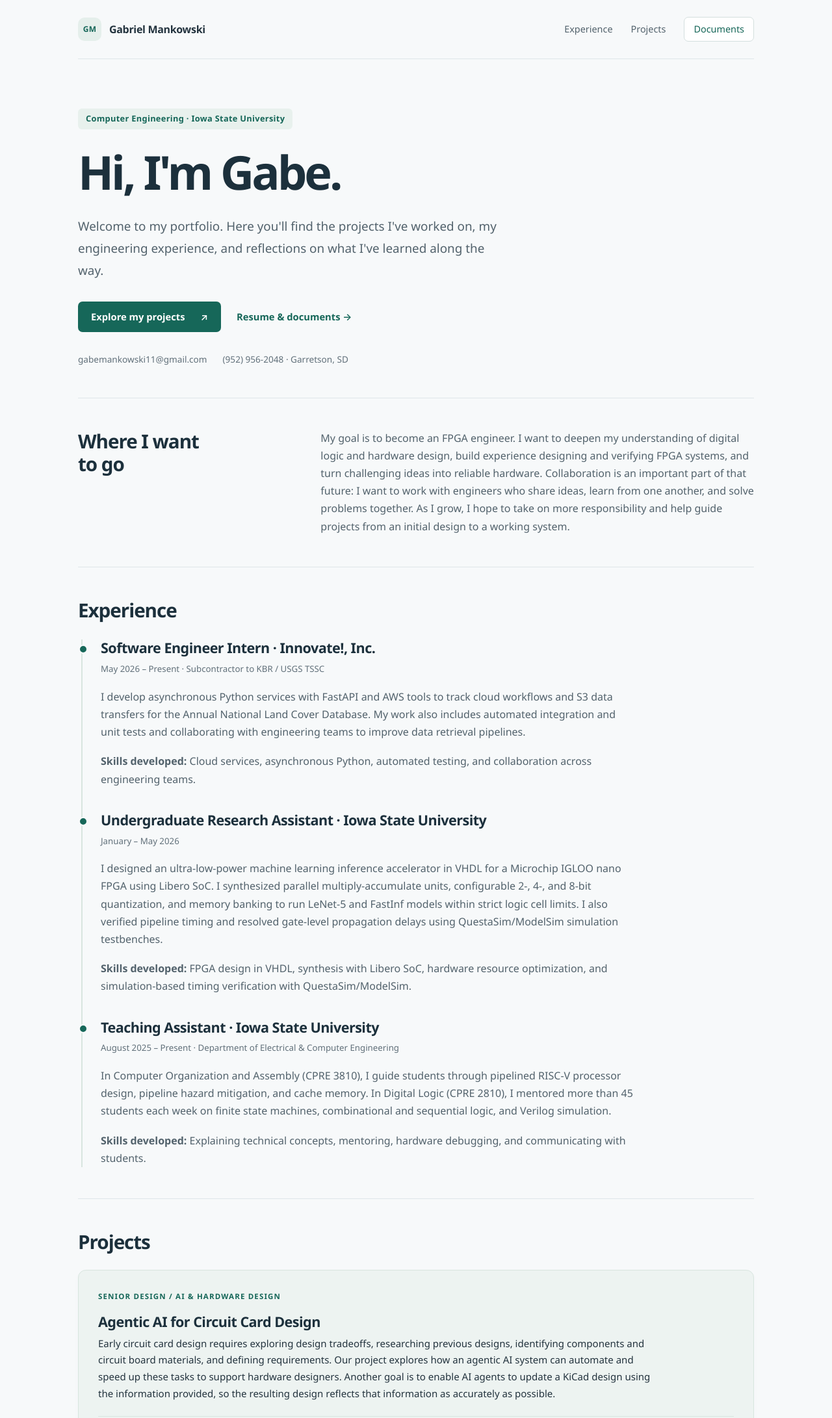
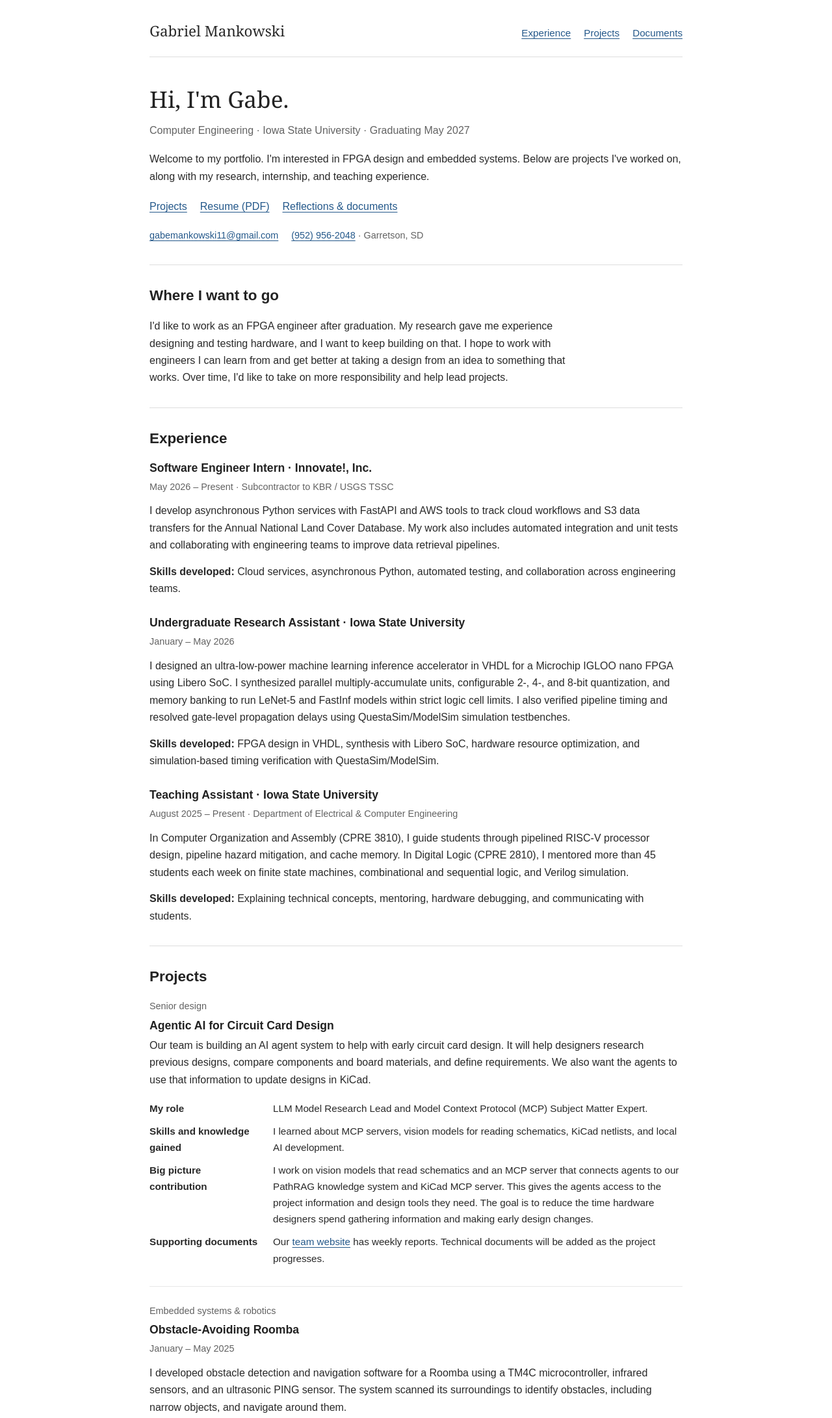
Before and after one commit to gmankow/gmankow.github.io, a plain HTML site: page index.html in a window 1280 px wide. Shown: the top 2182 px of the page at 65% size. Drawn offline with Linux system fonts and the light colour scheme.

Commit message:
updated design

```diff
--- a/index.html
+++ b/index.html
@@ -19,19 +19,20 @@
   </header>
   <main id="main">
     <section class="intro" aria-labelledby="welcome">
-      <p class="eyebrow">Computer Engineering · Iowa State University</p>
       <h1 id="welcome">Hi, I'm Gabe.</h1>
-      <p class="lead">Welcome to my portfolio. Here you'll find the projects I've worked on, my engineering experience, and reflections on what I've learned along the way.</p>
-      <div class="intro-actions">
-        <a class="button" href="#projects">Explore my projects <span aria-hidden="true">↗</span></a>
-        <a class="text-link" href="documents.html#resume">Resume &amp; documents <span aria-hidden="true">→</span></a>
+      <p class="education">Computer Engineering · Iowa State University · Graduating May 2027</p>
+      <p>Welcome to my portfolio. I'm interested in FPGA design and embedded systems. Below are projects I've worked on, along with my research, internship, and teaching experience.</p>
+      <div class="intro-links">
+        <a href="#projects">Projects</a>
+        <a href="documents/Gabe%20Mankowski%20Resume.pdf">Resume (PDF)</a>
+        <a href="documents.html">Reflections &amp; documents</a>
       </div>
       <p class="contact"><a href="mailto:gabemankowski11@gmail.com">gabemankowski11@gmail.com</a><span><a href="tel:+19529562048">(952) 956-2048</a> · Garretson, SD</span></p>
     </section>
 
     <section class="goals" aria-labelledby="goals">
       <h2 id="goals">Where I want to go</h2>
-      <p>My goal is to become an FPGA engineer. I want to deepen my understanding of digital logic and hardware design, build experience designing and verifying FPGA systems, and turn challenging ideas into reliable hardware. Collaboration is an important part of that future: I want to work with engineers who share ideas, learn from one another, and solve problems together. As I grow, I hope to take on more responsibility and help guide projects from an initial design to a working system.</p>
+      <p>I'd like to work as an FPGA engineer after graduation. My research gave me experience designing and testing hardware, and I want to keep building on that. I hope to work with engineers I can learn from and get better at taking a design from an idea to something that works. Over time, I'd like to take on more responsibility and help lead projects.</p>
     </section>
 
     <section id="experience" aria-labelledby="experience-heading">
@@ -58,23 +59,23 @@
 
     <section id="projects" aria-labelledby="project-heading">
       <h2 id="project-heading">Projects</h2>
-      <article class="senior-design">
-        <p class="project-label">Senior Design / AI &amp; hardware design</p>
+      <article>
+        <p class="project-label">Senior design</p>
         <h3>Agentic AI for Circuit Card Design</h3>
-        <p>Early circuit card design requires exploring design tradeoffs, researching previous designs, identifying components and circuit board materials, and defining requirements. Our project explores how an agentic AI system can automate and speed up these tasks to support hardware designers. Another goal is to enable AI agents to update a KiCad design using the information provided, so the resulting design reflects that information as accurately as possible.</p>
+        <p>Our team is building an AI agent system to help with early circuit card design. It will help designers research previous designs, compare components and board materials, and define requirements. We also want the agents to use that information to update designs in KiCad.</p>
         <dl>
           <dt>My role</dt>
           <dd>LLM Model Research Lead and Model Context Protocol (MCP) Subject Matter Expert.</dd>
           <dt>Skills and knowledge gained</dt>
           <dd>I learned about MCP servers, vision models for reading schematics, KiCad netlists, and local AI development.</dd>
           <dt>Big picture contribution</dt>
-          <dd>My work focuses on vision models that read schematics and an MCP server that connects agents to the project's PathRAG knowledge system and KiCad MCP server. These connections support the goal of helping agents use the provided information to make accurate updates to KiCad designs, while helping hardware designers gather information and explore circuit card designs more efficiently.</dd>
+          <dd>I work on vision models that read schematics and an MCP server that connects agents to our PathRAG knowledge system and KiCad MCP server. This gives the agents access to the project information and design tools they need. The goal is to reduce the time hardware designers spend gathering information and making early design changes.</dd>
           <dt>Supporting documents</dt>
-          <dd>Find the senior design project website on the <a href="documents.html#senior-design">documents page</a>.</dd>
+          <dd>Our <a href="https://sdmay27-16.sd.ece.iastate.edu/">team website</a> has weekly reports. Technical documents will be added as the project progresses.</dd>
         </dl>
       </article>
-      <article class="featured-project">
-        <p class="project-label">01 / Embedded systems &amp; robotics</p>
+      <article>
+        <p class="project-label">Embedded systems &amp; robotics</p>
         <h3>Obstacle-Avoiding Roomba</h3>
         <p class="date">January – May 2025</p>
         <p>I developed obstacle detection and navigation software for a Roomba using a TM4C microcontroller, infrared sensors, and an ultrasonic PING sensor. The system scanned its surroundings to identify obstacles, including narrow objects, and navigate around them.</p>
@@ -87,8 +88,8 @@
           <dd>Roomba robot, TM4C microcontroller, infrared sensors, and ultrasonic PING sensor.</dd>
         </dl>
       </article>
-      <article class="featured-project">
-        <p class="project-label">02 / Application development</p>
+      <article>
+        <p class="project-label">Application development</p>
         <h3>Android Flashcard Study App</h3>
         <p class="date">January – May 2025</p>
         <p>I helped build a Quizlet-style Android application with flashcards, classroom features, and live leaderboards. The app used Spring Boot, MySQL, and WebSockets to support stored study materials and real-time score updates.</p>
@@ -102,7 +103,7 @@
         </dl>
       </article>
       <article>
-        <p class="project-label">03 / Embedded systems</p>
+        <p class="project-label">Embedded systems</p>
         <h3>Electronic Connect 4</h3>
         <p class="date">January – May 2024</p>
         <p>Our team designed and built a fully functional Connect 4 game using programmable LEDs and an Arduino microcontroller.</p>
@@ -116,7 +117,7 @@
         </dl>
       </article>
       <article>
-        <p class="project-label">04 / Robotics</p>
+        <p class="project-label">Robotics</p>
         <h3>RoboCup Rescue</h3>
         <p class="date">September 2022 – July 2023</p>
         <p>Working with a team of three, I developed a control scheme for a 200-pound rescue robot. The project earned the highest point total in our school's competition history.</p>
@@ -130,7 +131,7 @@
         </dl>
       </article>
       <article>
-        <p class="project-label">05 / Data analysis</p>
+        <p class="project-label">Data analysis</p>
         <h3>Iowa State Datathon</h3>
         <p class="date">October 2023</p>
         <p>Our team developed a Python algorithm to calculate the average increase in car speed when cars were near semi-trucks. The project placed third in the datathon.</p>
@@ -145,10 +146,10 @@
       </article>
     </section>
 
-    <section class="documents-callout" aria-labelledby="documents-heading">
+    <section aria-labelledby="documents-heading">
       <h2 id="documents-heading">Resume &amp; reflections</h2>
       <p>My resume, general education reflection, cumulative reflection, and ethics paper are collected on a separate page.</p>
-      <a href="documents.html">Go to documents →</a>
+      <a href="documents.html">View documents</a>
     </section>
   </main>
   <footer>Gabriel Mankowski · Computer Engineering Portfolio</footer>
--- a/styles.css
+++ b/styles.css
@@ -1,95 +1,76 @@
 :root {
   color-scheme: light;
-  font-family: "Segoe UI", system-ui, -apple-system, BlinkMacSystemFont, sans-serif;
-  color: #23333e;
-  background: #f7f9fa;
-  line-height: 1.7;
-  --accent: #166759;
-  --muted: #61707a;
-  --border: #dfe6e9;
+  font-family: Arial, Helvetica, sans-serif;
+  color: #292929;
+  background: #fff;
+  line-height: 1.65;
+  --accent: #24588a;
+  --muted: #626262;
+  --border: #ddd;
 }
+
 * { box-sizing: border-box; }
 body { margin: 0; }
-a { color: var(--accent); text-underline-offset: 4px; }
-a:hover { color: #0b463b; }
-a:focus-visible { outline: 3px solid #278b79; outline-offset: 5px; }
-.site-header, main, footer { width: min(100% - 64px, 1040px); margin-inline: auto; }
-.site-header { display: flex; justify-content: space-between; align-items: center; gap: 24px; padding-block: 26px; border-bottom: 1px solid var(--border); }
-.site-name { display: inline-flex; align-items: center; gap: 12px; color: #23333e; font-weight: 650; text-decoration: none; letter-spacing: -.02em; }
-.site-name::before { content: "GM"; display: grid; place-items: center; width: 36px; height: 36px; border-radius: 10px; background: #e5efeb; color: var(--accent); font-size: .75rem; font-weight: 750; letter-spacing: .02em; }
-nav { display: flex; align-items: center; flex-wrap: wrap; gap: 28px; font-size: .9rem; }
-nav a { color: #52626c; text-decoration: none; }
-nav a:last-child { border: 1px solid #d4dfde; border-radius: 7px; padding: 6px 14px; color: var(--accent); background: #fff; }
-nav a:hover, nav a[aria-current="page"] { color: var(--accent); text-decoration: underline; }
-section { padding-block: 48px; border-bottom: 1px solid var(--border); scroll-margin-top: 28px; }
-.intro { padding-block: 76px 48px; }
-h1, h2, h3 { line-height: 1.2; font-weight: 650; color: #1c303c; }
-h1 { font-size: clamp(2.6rem, 6.5vw, 4.5rem); margin: 22px 0 24px; letter-spacing: -.055em; }
-h2 { font-size: 1.85rem; margin: 0 0 28px; letter-spacing: -.035em; }
-h3 { font-size: 1.35rem; margin: 0 0 8px; letter-spacing: -.025em; }
-p { margin: 0 0 18px; }
+a { color: var(--accent); text-underline-offset: 3px; }
+a:hover { color: #163a5d; }
+a:focus-visible { outline: 2px solid var(--accent); outline-offset: 4px; }
+.site-header, main, footer { width: min(100% - 48px, 820px); margin-inline: auto; }
+.site-header {
+  display: flex;
+  justify-content: space-between;
+  align-items: baseline;
+  flex-wrap: wrap;
+  gap: 12px 24px;
+  padding-block: 30px 20px;
+  border-bottom: 1px solid var(--border);
+}
+.site-name {
+  font-family: Georgia, "Times New Roman", serif;
+  font-size: 1.4rem;
+  color: #292929;
+  text-decoration: none;
+}
+nav { display: flex; flex-wrap: wrap; gap: 20px; font-size: .95rem; }
+nav a[aria-current="page"] { color: #292929; text-decoration: none; }
+section { padding-block: 32px; scroll-margin-top: 24px; }
+main > section + section { border-top: 1px solid var(--border); }
+.intro { padding-block: 42px 32px; }
+h1, h2, h3 { line-height: 1.3; color: #222; }
+h1 { font-family: Georgia, "Times New Roman", serif; font-size: 2.2rem; font-weight: normal; margin: 0 0 12px; }
+h2 { font-size: 1.4rem; margin: 0 0 20px; }
+h3 { font-size: 1.1rem; margin: 0 0 6px; }
+p { margin: 0 0 14px; }
 p:last-child { margin-bottom: 0; }
-.eyebrow { display: inline-block; color: var(--accent); background: #e8f1ed; padding: 5px 12px; border-radius: 6px; font-size: .8rem; font-weight: 600; letter-spacing: .025em; margin: 0; }
-.lead { font-size: 1.18rem; max-width: 650px; line-height: 1.8; color: #52626c; }
-.intro-actions { display: flex; align-items: center; flex-wrap: wrap; gap: 24px; margin-block: 30px; }
-.button { display: inline-flex; align-items: center; gap: 24px; padding: 11px 20px; background: var(--accent); color: #fff; border-radius: 7px; text-decoration: none; font-size: .92rem; font-weight: 600; }
-.button:hover { background: #0b463b; color: #fff; }
-.text-link { font-size: .92rem; font-weight: 600; text-decoration: none; }
-.text-link:hover { text-decoration: underline; }
-.contact { display: flex; flex-wrap: wrap; gap: 8px 24px; color: var(--muted); font-size: .85rem; }
-.contact a { color: var(--muted); text-decoration: none; }
-.contact a:hover { text-decoration: underline; }
-.goals { display: grid; grid-template-columns: 1fr 2fr; gap: 40px; }
-.goals h2 { max-width: 220px; }
-.goals p { margin: 0; color: #52626c; }
-#projects { display: grid; grid-template-columns: repeat(2, minmax(0, 1fr)); gap: 22px; }
-#projects > h2 { grid-column: 1 / -1; margin-bottom: 4px; }
-#projects article { padding: 30px; background: #fff; border: 1px solid var(--border); border-radius: 12px; box-shadow: 0 3px 12px #23333e04; }
-#projects .senior-design { grid-column: 1 / -1; background: #edf3f1; border-color: #d8e5df; padding: 30px; }
-.senior-design > p:not(.project-label) { max-width: 850px; }
-.senior-design dl { border-color: #d8e5df; }
-.project-label { font-size: .72rem; font-weight: 700; text-transform: uppercase; letter-spacing: .1em; color: var(--accent); margin-bottom: 16px; }
-.date, .note, .file-type { color: var(--muted); font-size: .83rem; }
-#projects article > p:not(.project-label):not(.date):not(.note) { font-size: .94rem; }
-dl { margin: 22px 0 0; padding-top: 18px; border-top: 1px solid #e9edef; font-size: .9rem; }
-dt { color: #23333e; font-size: .78rem; font-weight: 700; margin-top: 16px; }
-dt:first-child { margin-top: 0; }
-dd { color: #61707a; margin: 4px 0 0; }
-#experience article { position: relative; border-left: 2px solid #d8e5df; margin-left: 5px; padding: 0 0 36px 28px; }
-#experience article::before { content: ""; position: absolute; width: 10px; height: 10px; border-radius: 50%; top: 8px; left: -6px; background: var(--accent); border: 2px solid #f7f9fa; }
-#experience article:last-child { padding-bottom: 0; }
-#experience article p { max-width: 820px; color: #52626c; }
-#experience article .date { color: var(--muted); }
-.documents-callout { background: #eaf1ef; border: 1px solid #d8e5df; border-radius: 12px; margin-top: 40px; padding: 32px; }
-.documents-callout h2 { margin-bottom: 12px; }
-.documents-callout p { color: #52626c; }
-.documents-callout > a { font-weight: 600; font-size: .92rem; }
-.document-list { display: grid; grid-template-columns: repeat(2, minmax(0, 1fr)); gap: 20px; border: 0; padding-block: 36px 12px; }
-.document-list article { background: #fff; border: 1px solid var(--border); border-radius: 12px; padding: 28px; scroll-margin-top: 20px; }
-.document-list h2 { font-size: 1.2rem; margin-bottom: 14px; }
-.document-list p { color: var(--muted); font-size: .94rem; }
-.document-list a { font-size: .9rem; }
-.back-link { margin-block: 28px; font-size: .9rem; }
-footer { padding-block: 32px; color: var(--muted); font-size: .8rem; }
+.intro .education { color: var(--muted); margin-bottom: 18px; }
+.intro-links { display: flex; flex-wrap: wrap; gap: 20px; margin-block: 20px; }
+.contact { display: flex; flex-wrap: wrap; gap: 4px 20px; font-size: .9rem; }
+.contact span { color: var(--muted); }
+.goals p { max-width: 76ch; }
+#projects article + article { border-top: 1px solid #e8e8e8; margin-top: 30px; padding-top: 26px; }
+.project-label, .date, .note, .file-type { color: var(--muted); font-size: .9rem; }
+.project-label { margin-bottom: 6px; }
+.date { margin-bottom: 12px; }
+dl { display: grid; grid-template-columns: 170px minmax(0, 1fr); gap: 10px 20px; margin: 18px 0 0; font-size: .95rem; }
+dt { font-weight: bold; }
+dd { margin: 0; }
+#experience article + article { margin-top: 28px; }
+.document-list { padding-top: 8px; }
+.document-list article { padding-block: 22px; scroll-margin-top: 24px; }
+.document-list article + article { border-top: 1px solid #e8e8e8; }
+.document-list h2 { font-size: 1.1rem; margin-bottom: 6px; }
+.document-list p { color: var(--muted); margin-bottom: 8px; }
+.back-link { margin-block: 4px 24px; }
+footer { border-top: 1px solid var(--border); padding-block: 22px 32px; color: var(--muted); font-size: .85rem; }
 .skip-link { position: absolute; top: -100px; left: 20px; padding: 10px 15px; background: white; z-index: 1; }
 .skip-link:focus { top: 10px; }
-@media (min-width: 1000px) {
-  #projects { grid-template-columns: repeat(6, minmax(0, 1fr)); }
-  #projects article { grid-column: span 2; padding: 26px; }
-  #projects .featured-project { grid-column: span 3; }
+
+@media (max-width: 600px) {
+  .site-header, main, footer { width: calc(100% - 36px); }
+  .site-header { flex-direction: column; align-items: flex-start; padding-top: 22px; }
+  .intro { padding-top: 30px; }
+  h1 { font-size: 1.9rem; }
+  section { padding-block: 26px; }
+  dl { grid-template-columns: 1fr; gap: 4px; }
+  dd + dt { margin-top: 10px; }
+  .contact { flex-direction: column; }
 }
-@media (max-width: 700px) {
-  .site-header, main, footer { width: min(100% - 40px, 1040px); }
-  .site-header { align-items: flex-start; flex-direction: column; gap: 18px; padding-block: 20px; }
-  nav { gap: 24px; }
-  .intro { padding-block: 48px 32px; }
-  .eyebrow { font-size: .72rem; }
-  .lead { font-size: 1.05rem; }
-  section { padding-block: 32px; }
-  .goals { grid-template-columns: 1fr; gap: 0; }
-  .goals h2 { max-width: none; margin-bottom: 18px; }
-  #projects, .document-list { grid-template-columns: 1fr; }
-  #projects article, #projects .senior-design, .document-list article { padding: 24px; }
-  h2 { font-size: 1.6rem; }
-  .documents-callout { padding: 24px; margin-top: 30px; }
-}
```
Also changed, not shown: documents.html (+2 -3 lines).
